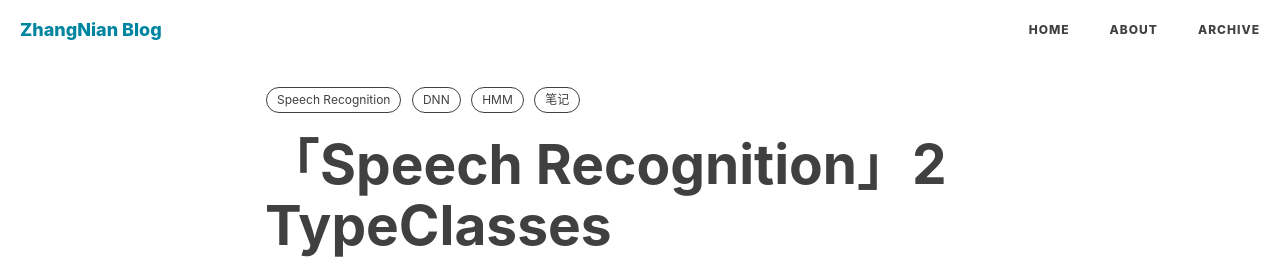
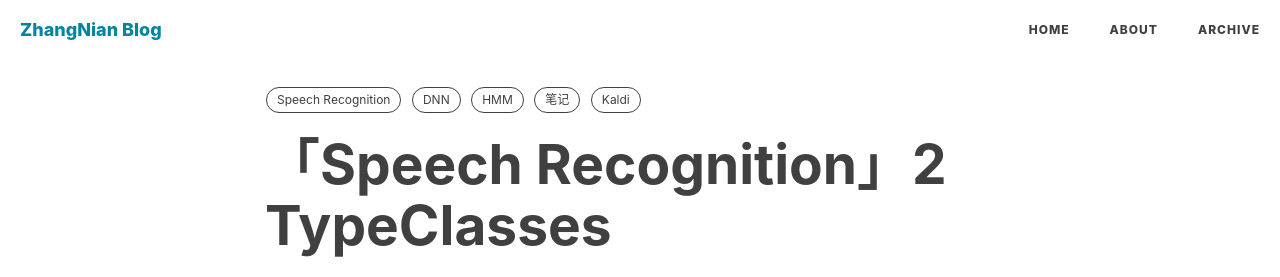
Before and after one commit to Zhang-Nian/Speech, a Jekyll site: the page built from _posts/read_speech_recognition/2019-09-02-sf-qc-02-typeclasses.md, in a window 1280 px wide and 900 px high. Shown: the top 277 px of the window. Built offline with Jekyll 4.4.1, drawn with Linux system fonts in a browser that asks for light colours; nearby versions of some CDN libraries; comment, search, counter and statistics services are not loaded.

Commit message:
add new blog

```diff
--- a/_posts/read_speech_recognition/2019-09-02-sf-qc-02-typeclasses.md
+++ b/_posts/read_speech_recognition/2019-09-02-sf-qc-02-typeclasses.md
@@ -10,6 +10,7 @@ tags:
   - DNN
   - HMM
   - 笔记
+  - Kaldi
 ---
 
 Considerring printing different types with this common idiom:
```
Also changed, not shown: _posts/read_speech_kaldi/2019-11-01-kaldi-01-equiv.md (renamed from _posts/read_speech_kaldi/2019-11-01-sf-plf-01-equiv.md).
